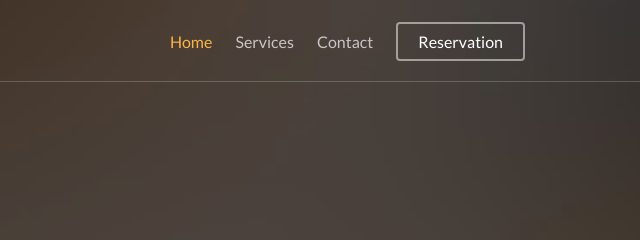
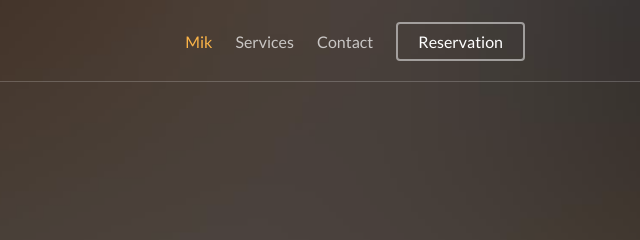
Before and after one commit to ThomasManuela/Capstone-Project, a plain HTML site: page menu.html in a window 1280 px wide. Shown: the top 240 px of the page, 640-1280 px from the left. Drawn offline with Linux system fonts and the light colour scheme; files whose address does not match are found by name.

Commit message:
update menu
adsf

```diff
--- a/menu.html
+++ b/menu.html
@@ -77,7 +77,7 @@
 				</div>
 				<div class="col-xs-8 text-right menu-1">
 					<ul>
-						<li class="active"><a href="menu.html">Home</a></li>
+						<li class="active"><a href="menu.html">Mik</a></li>
 						<li class="has-dropdown">
 							<a href="services.html">Services</a>
 							<ul class="dropdown">
```
